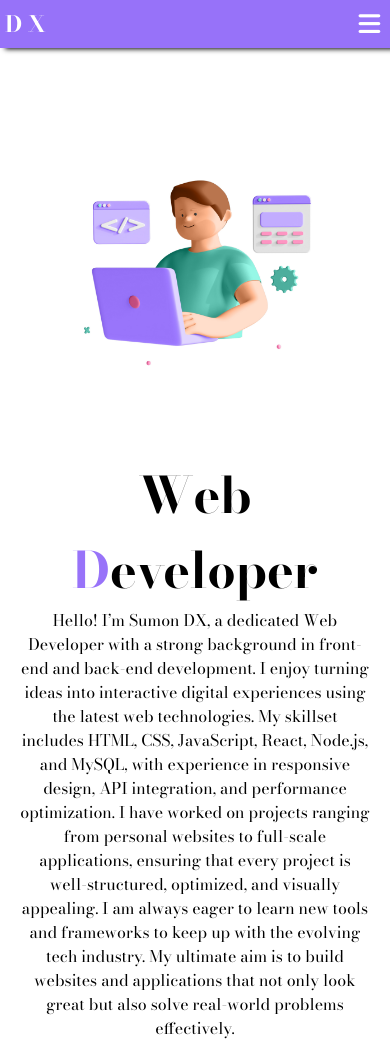
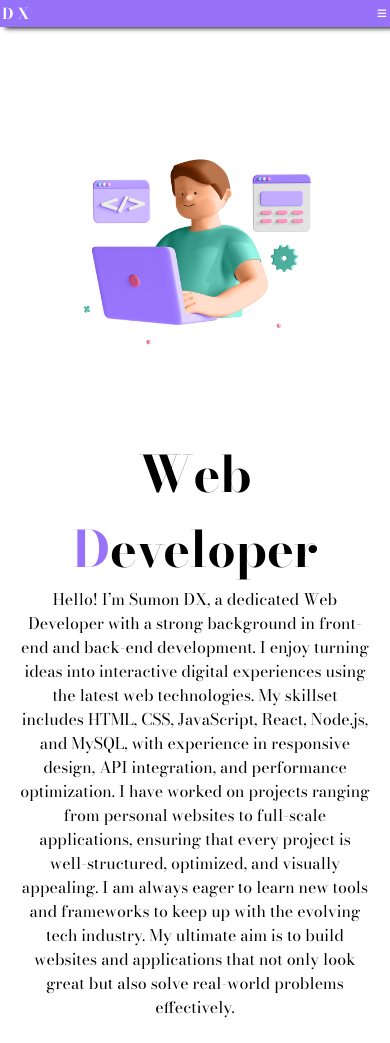
Before and after one commit to dxsumon/Protfolio, a plain HTML site: page index.html in a window 390 px wide. Shown: the top 1043 px of the page. Drawn offline with nearby package versions, Linux system fonts and the light colour scheme.

Commit message:
fix some bugs

```diff
--- a/responsive.css
+++ b/responsive.css
@@ -2,17 +2,17 @@
 {
     .header-section
     {
-        padding: 5px;
+        padding: 2px;
     }
     .logo
     {
-        font-size: 15px;
+        font-size: 10px;
         font-weight: bolder;
     }
     .menu
     {
         display: inline;
-        font-size: 25px;
+        font-size: 10px;
     }
     .hamburger-menu
     {
```
